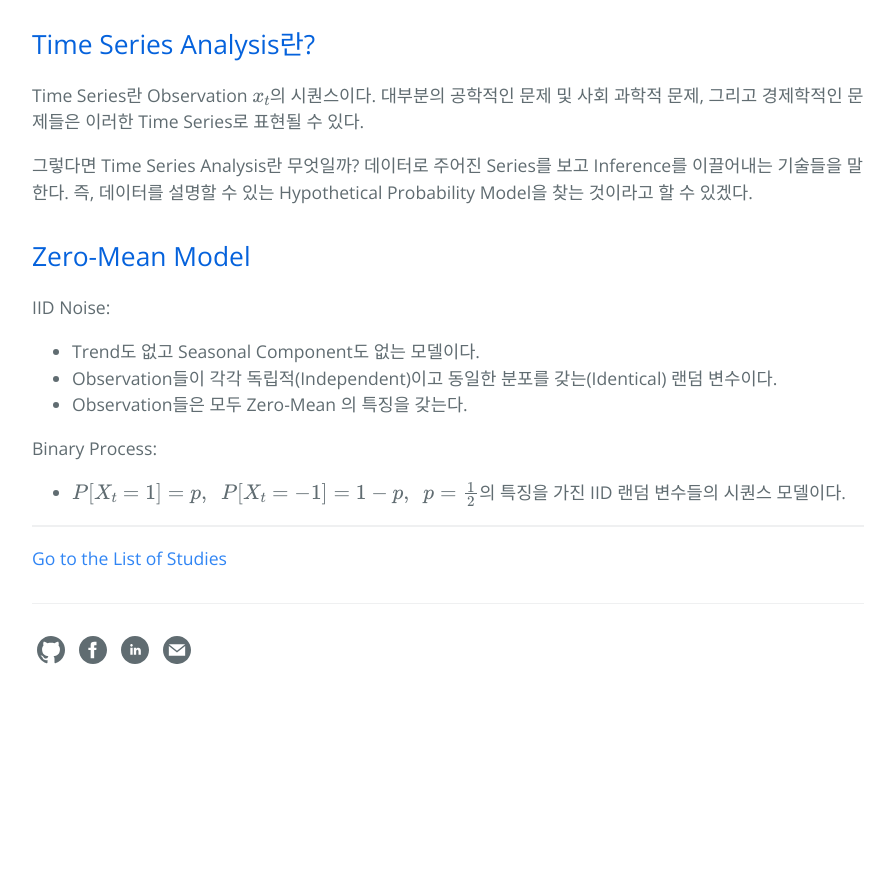
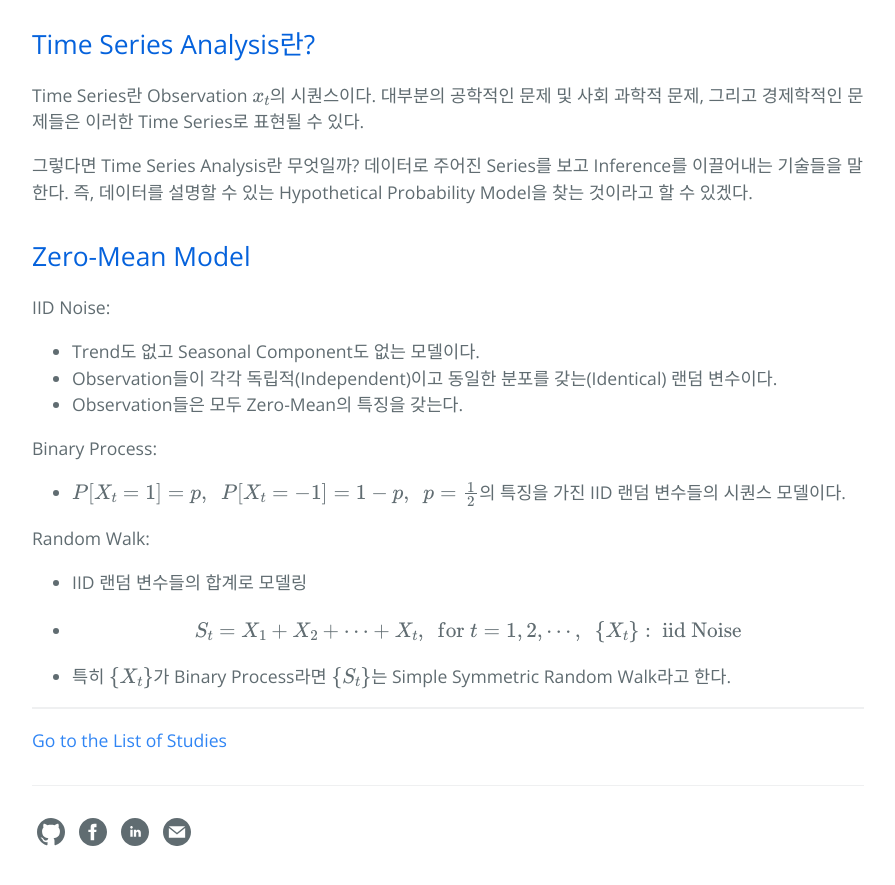
Before and after one commit to hcnoh/hcnoh.github.io, a Jekyll site: the page built from _posts/2019-02-02-time-series-analysis-ch01.md, in a window 1280 px wide and 900 px high, scrolled down 662 px. Shown: the top 885 px of the window, without its empty margins (192-1087 px from the left). Built offline with Jekyll 4.4.1, drawn with Linux system fonts in a browser that asks for light colours; formulas are drawn with MathJax 3; comment, search, counter and statistics services are not loaded; before the commit the page ends 1380 px from its top, so only the background shows below that.

Commit message:
Update 2019-02-02-time-series-analysis-ch01.md

```diff
--- a/_posts/2019-02-02-time-series-analysis-ch01.md
+++ b/_posts/2019-02-02-time-series-analysis-ch01.md
@@ -25,7 +25,12 @@ Time Series란 Observation $$x_t$$의 시퀀스이다. 대부분의 공학적인
 IID Noise:
 - Trend도 없고 Seasonal Component도 없는 모델이다.
 - Observation들이 각각 독립적(Independent)이고 동일한 분포를 갖는(Identical) 랜덤 변수이다.
-- Observation들은 모두 Zero-Mean 의 특징을 갖는다.
+- Observation들은 모두 Zero-Mean의 특징을 갖는다.
 
 Binary Process:
 - $$P[X_t=1]=p, \ \ P[X_t=-1]=1-p, \ \ p=\frac{1}{2}$$의 특징을 가진 IID 랜덤 변수들의 시퀀스 모델이다.
+
+Random Walk:
+- IID 랜덤 변수들의 합계로 모델링
+- $$S_t = X_1+X_2+\cdots + X_t, \ \ \text{for} \ t=1,2,\cdots, \ \ \{X_t\}: \ \text{iid Noise}$$
+- 특히 $$\{X_t\}$$가 Binary Process라면 $$\{S_t\}$$는 Simple Symmetric Random Walk라고 한다.
```
